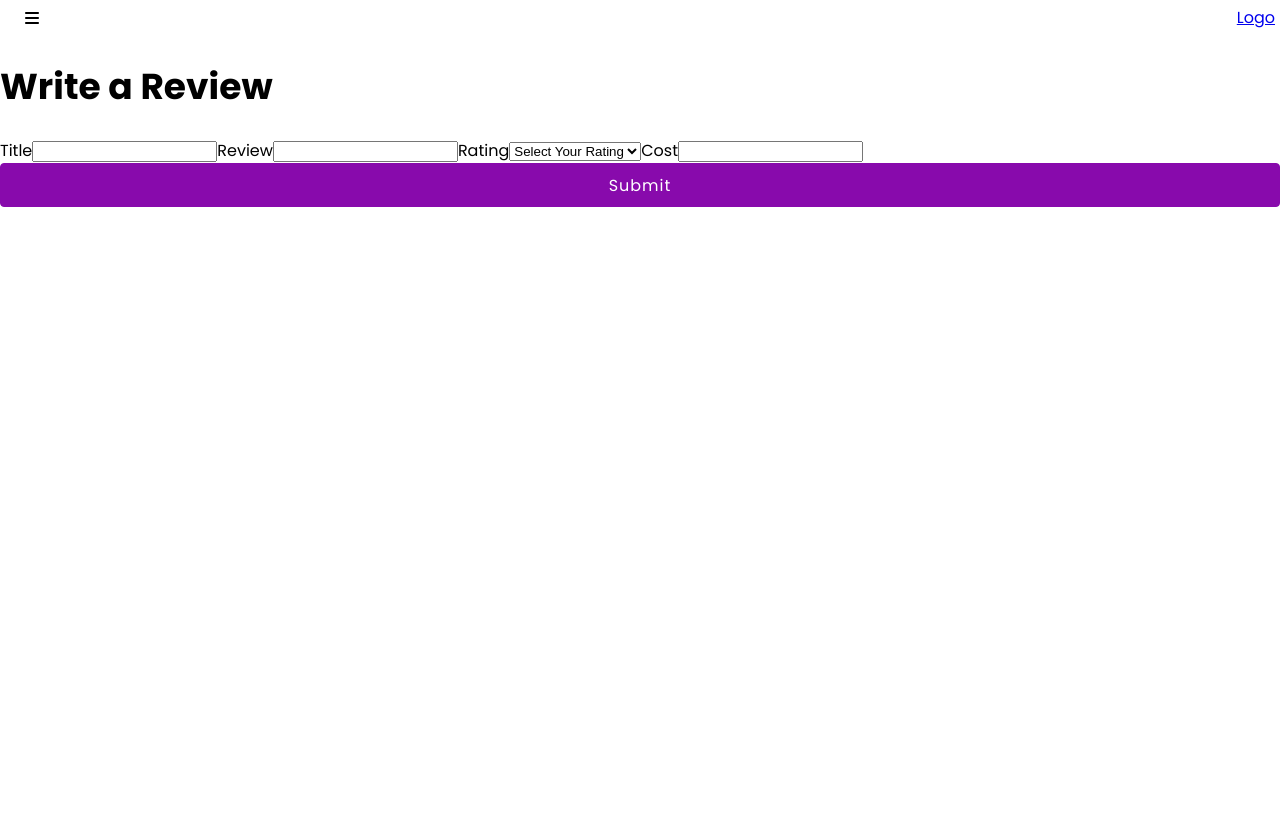
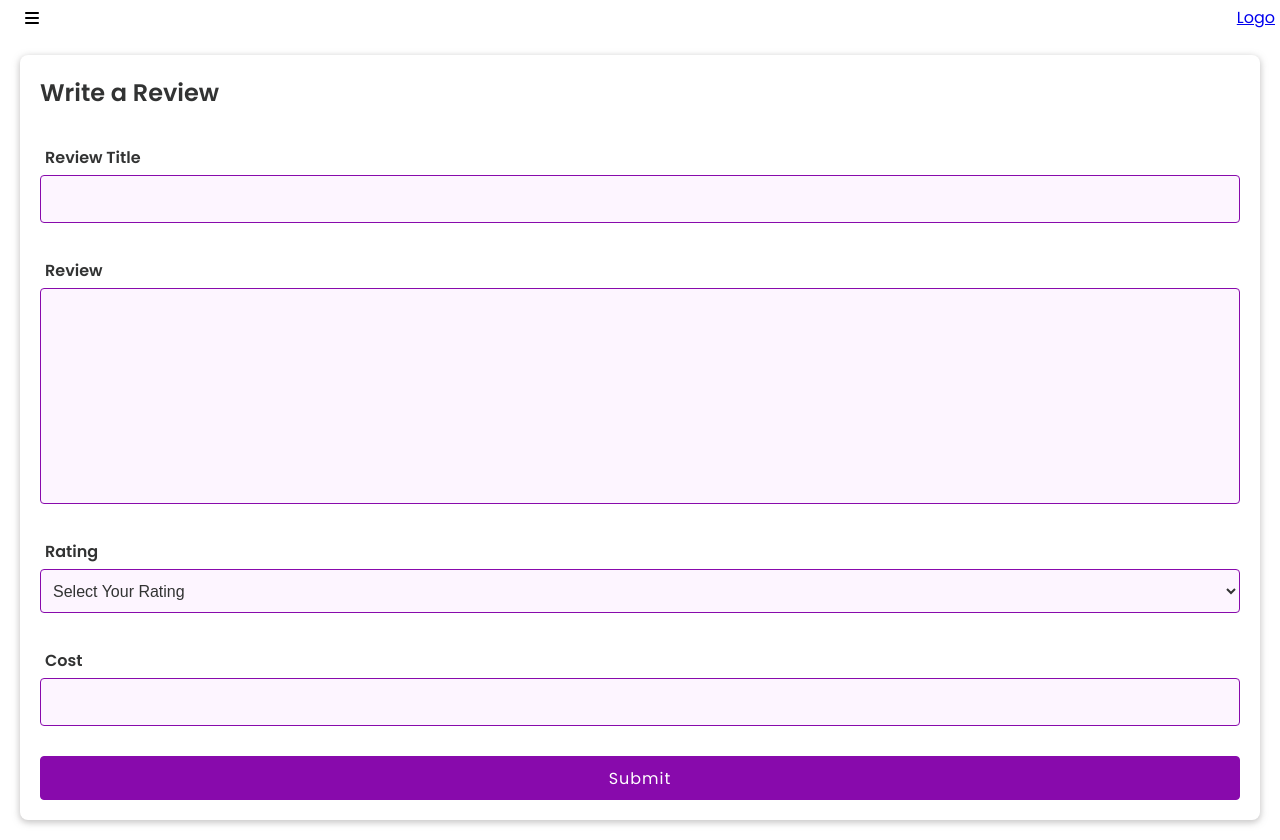
Before and after one commit to kellyborn/subscription-box-reviews-frontend, an Angular app: page /write-reviews in a window 1280 px wide. Before the commit the page ends 800 px from the top, so only its background shows below. Built offline with nearby package versions, Linux system fonts and the light colour scheme.

Commit message:
form styling

```diff
--- a/src/app/review/review.component.css
+++ b/src/app/review/review.component.css
@@ -0,0 +1,60 @@
+form{
+    display: flex;
+    flex-direction: column;
+    background: #FFFFFF;
+    box-shadow: 0 2px 6px 1px rgba(149,148,148,0.50);
+    border-radius: 8px;
+    padding: 20px;
+    margin: 20px;
+}
+
+.review-heading{
+    margin-bottom: 30px;
+}
+
+.label{
+    padding: 5px;
+}
+
+input {
+    background: #FDF5FF;
+    border: 1px solid #880AAC;
+    border-radius: 4px;
+    margin-bottom: 30px;
+    height: 44px;
+    font-size: 1rem;
+    color: #323333;
+}
+
+input:focus{
+    border: 2px solid #880AAC;
+    background: white;
+}
+
+textarea{
+    height: 210px;
+    background: #FDF5FF;
+    border: 1px solid #880AAC;
+    border-radius: 4px;
+    resize: none;
+    margin-bottom: 30px;
+    font-size: 1rem;
+    color: #323333;
+}
+
+textarea:focus{
+    border: 2px solid #880AAC;
+    background: white;
+}
+
+select{
+    padding:8px;
+    font-size: 1rem;
+    color: #323333;
+    height: 44px;
+    margin-bottom: 30px;
+    border-radius:4px;
+    background: #FDF5FF;
+    outline:none;
+    border: 1px solid #880AAC;
+}
--- a/src/app/review/review.component.html
+++ b/src/app/review/review.component.html
@@ -1,10 +1,11 @@
-<h1>Write a Review</h1>
 <form #addForm="ngForm" (ngSubmit)="addReview(addForm)">
-    <label for="review_title">Title</label>
+    <h2 class="review-heading">Write a Review</h2>
+    <label class="bold-heading label" for="review_title">Review Title</label>
     <input type="text" name="review_title" id="review_title" ngModel />
-    <label for="review">Review</label>
-    <input type="text" name="review" id="review" ngModel />
-    <label for="rating">Rating</label>
+    <label class="bold-heading label" for="review">Review</label>
+    <textarea name="review" id="review" ngModel></textarea>
+    <label class="bold-heading label" for="rating">Rating</label>
+    <!-- STAR COMPONENT -->
     <select name="rating" id="rating" ngModel>
         <option value="" selected>Select Your Rating</option>
         <option value="1">1 Star</option>
@@ -13,7 +14,7 @@
         <option value="4">4 Star</option>
         <option value="5">5 Star</option>
     </select>
-    <label for="user_cost">Cost</label>
+    <label class="bold-heading label" for="user_cost">Cost</label>
     <input type="text" name="user_cost" id="user_cost" ngModel />
     <button>Submit</button>
 </form>
--- a/src/styles.css
+++ b/src/styles.css
@@ -1,6 +1,6 @@
 /* You can add global styles to this file, and also import other style files */
 /* GLOBAL RESETS */
-body{
+body, h1, h2, h3 {
     margin: 0;
     padding: 0;
     font-family: 'Poppins', sans-serif;
@@ -24,12 +24,12 @@ h3{
 }
 
 
-p {
+p, label {
     color: #323333;
     font-size: 1rem;
 }
 
-.review-header {
+.bold-heading {
     font-weight: 600;
 }
 
```
